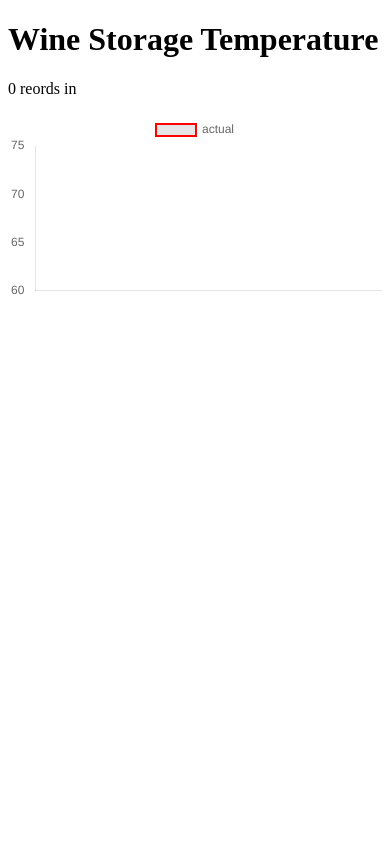
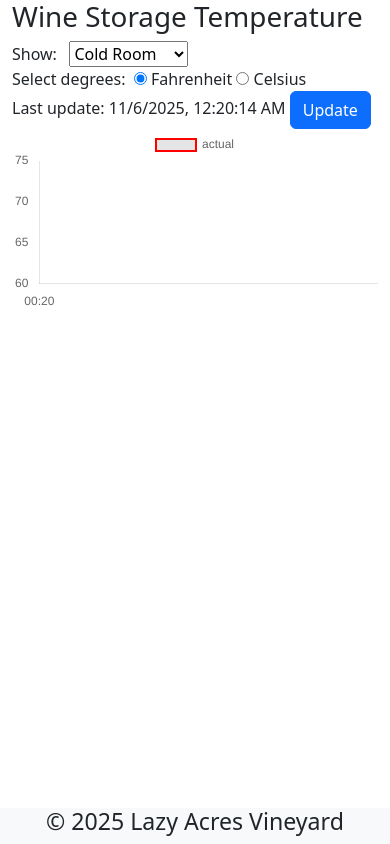
Before and after one commit to RaimundEge/WineStorage, a Node server app: page /latest in a window 390 px wide. Run offline with Node 20, Linux system fonts and the light colour scheme; data that the repository does not hold is empty; some libraries are stand-ins or nearby versions.

Commit message:
pione temp monitor on its way

```diff
--- a/ColdRoomTempsWeb/app.js
+++ b/ColdRoomTempsWeb/app.js
@@ -13,9 +13,11 @@ app.get('/', (req, res) => {
 });
 
 app.get('/latest', (req, res) => {
-    const { range, degree } = req.query;
+    var { range, degree } = req.query;
+    if (!range) {range = 'day';}
+    if (!degree) {degree = 'fahrenheit';}
     lib.getTemps(range, (rows) => {
-        res.render('temps', { data: rows, degree: degree  });
+        res.render('temps', { data: rows, degree: degree, range: range });
     });
 });
 
--- a/ColdRoomTempsWeb/views/temps.ejs
+++ b/ColdRoomTempsWeb/views/temps.ejs
@@ -2,32 +2,69 @@
 <html lang="en">
 
 <head>
-  <title>Wine Storage Temperatur Monitor</title>
+  <title>Wine Storage Temperature Monitor</title>
   <meta charset="utf-8">
+  <link rel="stylesheet" href="https://cdn.jsdelivr.net/npm/bootstrap@latest/dist/css/bootstrap.min.css">
 </head>
 
 <body>
-  <h1>Wine Storage Temperature</h1>
-  <p>
-    <%= data.length %> reords in <%= degree %>
-  </p>
-  <div>
+  <div class="container">
+    <div class='page-header'>
+      <h1>Wine Storage Temperature</h1>
+    </div>
+    <div class="row">
+      <div class="col-sm">
+        <label>Show: &nbsp;
+          <select name="range" id="rangeselect">
+            <option value="day">Cold Room</option>
+            <option value="hour">last hour</option>
+            <option value="2hours">last 2 hours</option>
+            <option value="6hours">last 6 hours</option>
+            <option value="12hours">last 12 hours</option>
+            <option value="day">last 24 hours</option>
+            <option value="2day">last 48 hours</option>
+            <option value="week">last 7 days</option>
+            <option value="month">last 30 days</option>
+            <option value="all">all</option>
+          </select>
+        </label>
+      </div>
+      <div class="col-sm">
+        Select degrees:&nbsp;
+        <label> <input type="radio" value="fahrenheit" name="degree" id="fahrenheit" /> Fahrenheit</label>
+        <label> <input type="radio" value="celsius" name="degree" id="celsius" /> Celsius</label>
+      </div>
+      <div class="col-sm">
+        Last update: <span id="lastupdate">
+          <%= new Date().toLocaleString() %>
+        </span>
+        <button class="btn btn-primary" id="updatebtn">Update</button>
+      </div>
+    </div>
     <canvas id="myChart"></canvas>
   </div>
 
+  <footer class="fixed-bottom bg-light text-center ">
+    <h3>&copy; 2025 Lazy Acres Vineyard</h3>
+  </footer>
+
   <script src="https://cdn.jsdelivr.net/npm/chart.js"></script>
+  <script src="https://cdn.jsdelivr.net/npm/chartjs-adapter-date-fns/dist/chartjs-adapter-date-fns.bundle.min.js"></script>
 
   <script>
     const ctx = document.getElementById('myChart');
     var data = <%- JSON.stringify(data) %> ;
     var degree = '<%- degree %>';
+    var range = '<%- range %>';
+    document.getElementById('rangeselect').value = range;
+    document.getElementById(degree).checked = true;
     new Chart(ctx, {
       type: 'line',
       data: {
-        labels: data.map((row) => row.x),
+        labels: data.map((row) => { var d = new Date(row.x); return d; } ),
         datasets: [{
           label: 'actual',
-          data: data.map((row) => degree === 'celsius' ? row.y: (row.y * 9 / 5) + 32 ),
+          data: data.map((row) => degree === 'celsius' ? row.y : (row.y * 9 / 5) + 32),
           borderWidth: 2,
           borderColor: '#f00'
         }]
@@ -36,6 +73,9 @@
         scales: {
           x: {
             grid: { display: false },
+            type: 'time',
+            time: { unit: 'minute', displayFormats: { minute: 'HH:mm' }},
+            ticks: { stepSize: 10}
           },
           y: {
             min: (degree == 'celsius' ? 15 : 60),
```
